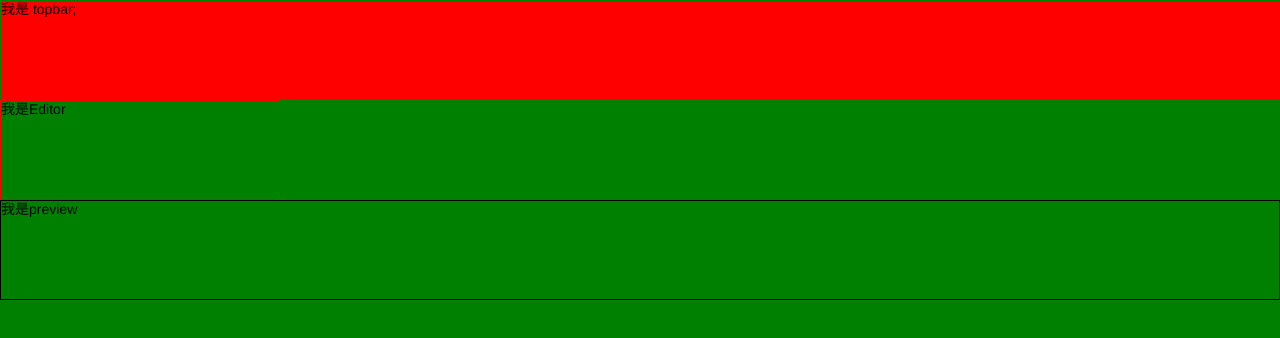
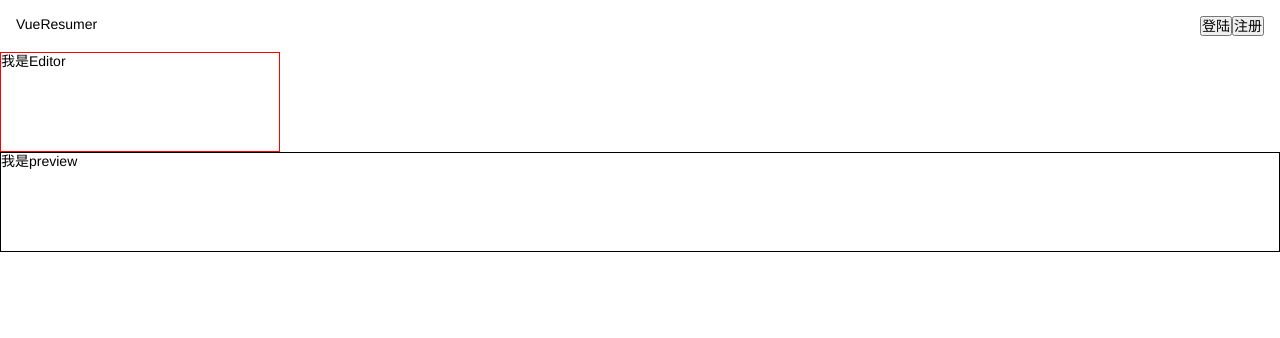
Before and after one commit to hanhan1/vue-resumer, a Vue app: page / in a window 1280 px wide. Shown: the top 338 px of the page. Built offline with nearby package versions, Linux system fonts and the light colour scheme.

Commit message:
更改页面布局

```diff
--- a/src/App.vue
+++ b/src/App.vue
@@ -33,11 +33,11 @@
   flex-direction:column;
 }
 .topbar{
-  background:red;
+  background:white;
 }
 
 main{
-  background:green;
+  background:white;
   display:flex;
   flex:1;
 
--- a/src/components/Topbar.vue
+++ b/src/components/Topbar.vue
@@ -1,14 +1,18 @@
 <template>
  <div id="topbar">
- 我是 topbar;
+   <div class="logo">VueResumer</div>
+   <div class="actions">
+       <button>登陆</button>
+       <button>注册</button>
+   </div>
  </div>
 </template>
 
-<style>
+<style lang="scss">
    #topbar{
-     border: 1px solid green;
-     min-height:100px;
-
+     display:flex;
+     justify-content:space-between;
+     padding:16px;
    }
 
 </style>
```
